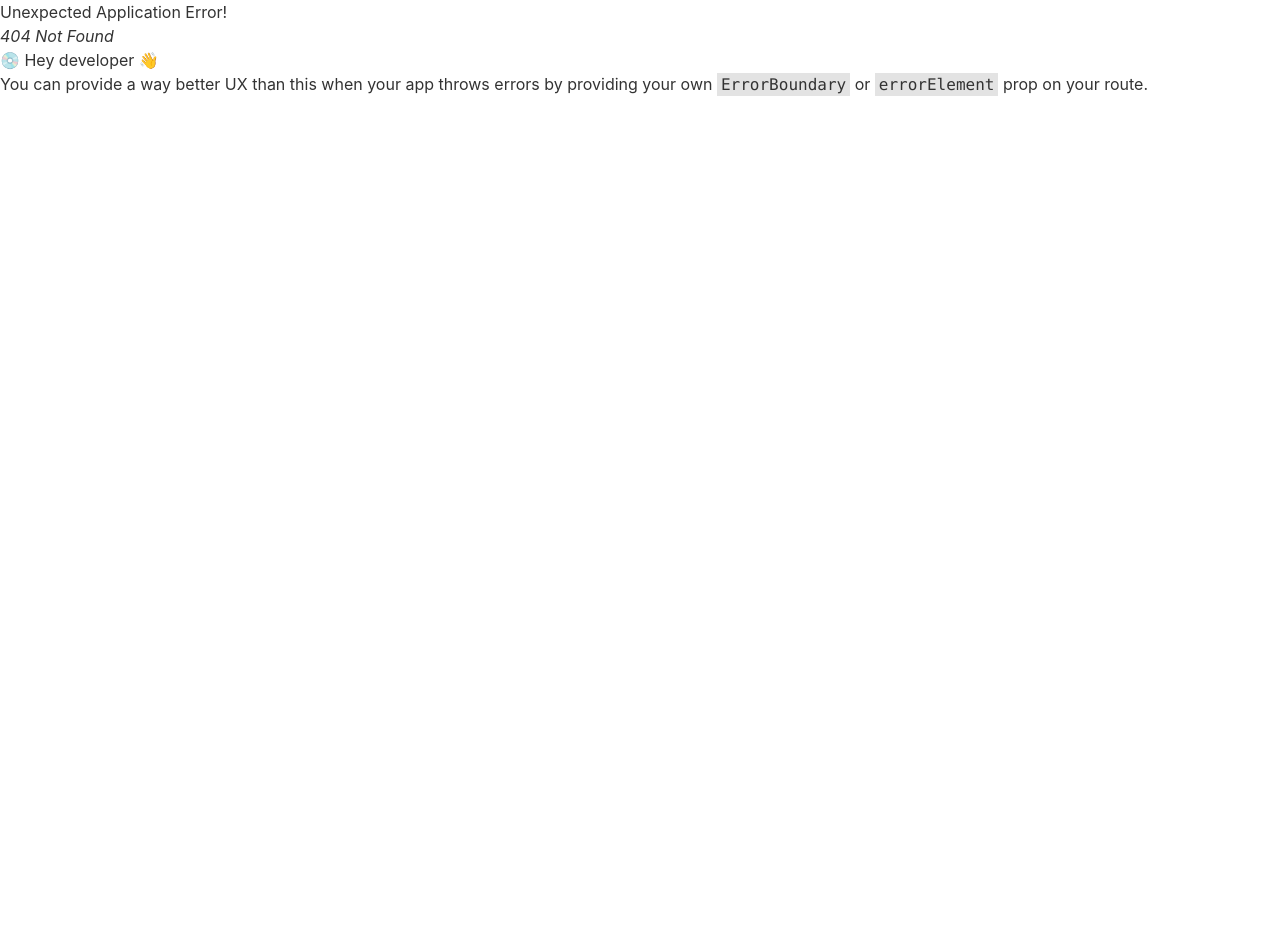
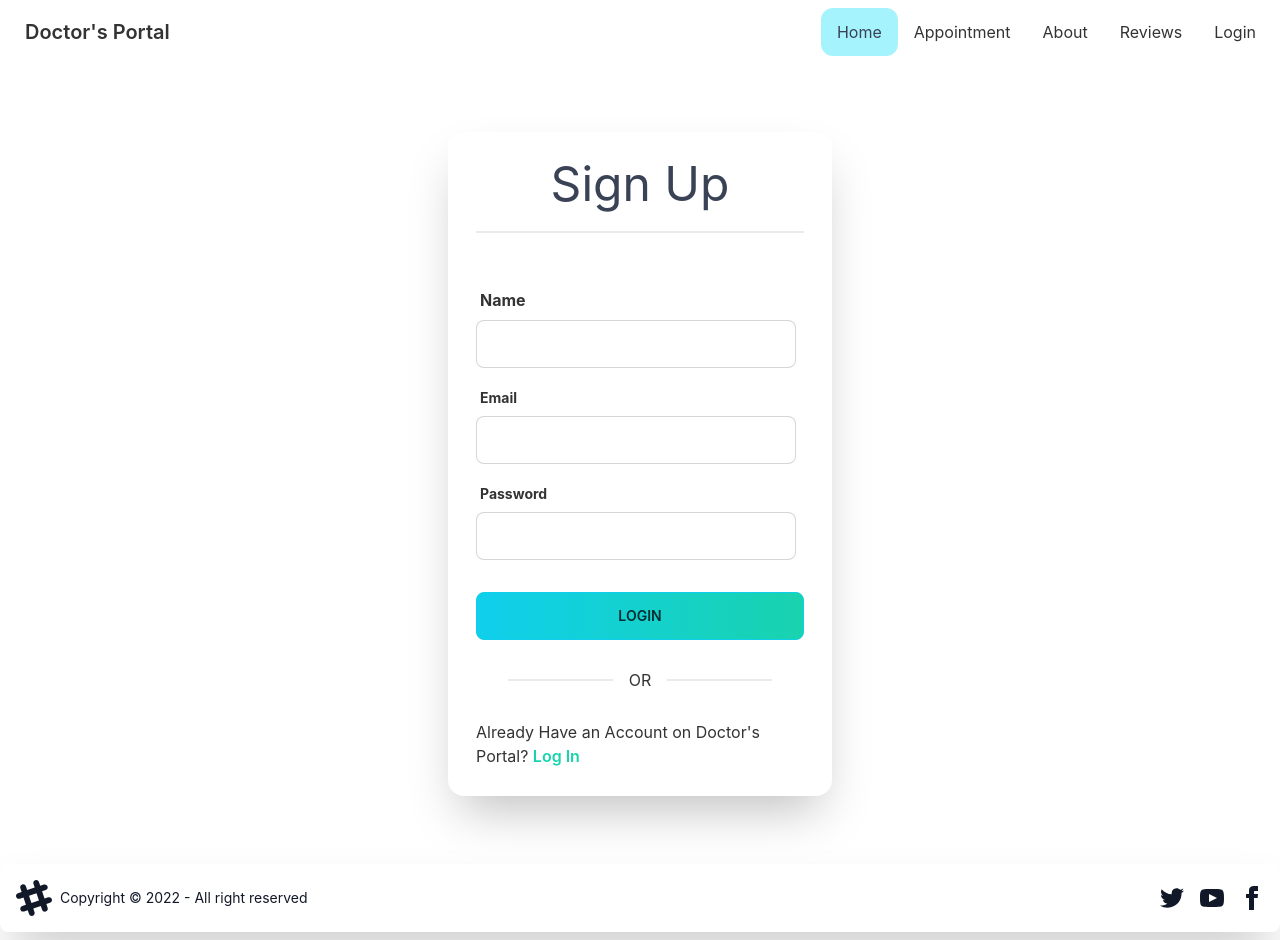
Before and after one commit to Fahmidur-arnob/I_Doctor, a React (Create React App) app: page /signup in a window 1280 px wide. Before the commit this address had no page. Before the commit the page ends 800 px from the top, so only its background shows below. Built offline with nearby package versions, Linux system fonts and the light colour scheme.

Commit message:
Done making signup form and validation part also now trying the auth part

```diff
--- a/src/Pages/Login/Login.js
+++ b/src/Pages/Login/Login.js
@@ -9,7 +9,7 @@ const Login = () => {
     const [data, setData] = useState('');
 
     const handleLogin = data => {
-        console.log(data);
+        console.log("Data is: ", data);//data is an object here;
     }
 
     return (
@@ -21,7 +21,7 @@ const Login = () => {
 
                     <div className="form-control w-full max-w-xs mb-3">
                         <label className="label">
-                            <span className="label-textv font-bold">Email</span>
+                            <span className="label-text font-bold">Email</span>
                         </label>
 
                         <input
@@ -32,11 +32,12 @@ const Login = () => {
                             })}
                         />
                         {errors.email && <p className='text-rose-700 font-semibold'>{errors.email?.message}</p>}
+
                     </div>
 
                     <div className="form-control w-full max-w-xs">
                         <label className="label">
-                            <span className="label-textv font-bold">Password</span>
+                            <span className="label-text font-bold">Password</span>
                         </label>
 
                         <input
@@ -52,6 +53,7 @@ const Login = () => {
                             })}
                         />
                         {errors.password && <p className='text-rose-700 font-semibold'>{errors.password?.message}</p>}
+
                         <label className="label mb-7">
                             <span className="label-text-alt font-semibold">Forgot Password?</span>
                         </label>
--- /dev/null
+++ b/src/Pages/SignUp/SignUp.js
@@ -0,0 +1,87 @@
+import React from 'react';
+import { useForm } from 'react-hook-form';
+import { Link } from 'react-router-dom';
+
+const SignUp = () => {
+    const{ register, handleSubmit, formState: { errors } } = useForm('');
+
+    const handleSignUp = (data) =>{
+        console.log("Sign Up Data: ", data);
+
+    }
+
+    return (
+        <div className='h-[800px] flex justify-center items-center'>
+            <div className='shadow-2xl m-4 p-7 rounded-2xl w-96'>
+                <h1 className='text-5xl text-accent text-center'>Sign Up</h1>
+                <div className="divider mt-4 mb-10"></div>
+                <form onSubmit={handleSubmit(handleSignUp)}>
+
+                    <div className="form-control w-full max-w-xs mb-3">
+                        <label className="label">
+                            <span className="font-bold">Name</span>
+                        </label>
+
+                        <input
+                            type="text"
+                            className="input input-bordered w-full max-w-xs"
+                            {...register("name", {
+                                required: true,
+                            })}
+                        />
+                        {errors.name && <p className='text-amber-800 font-semibold'>{errors.name?.message}</p>}
+                    </div>
+
+                    <div className="form-control w-full max-w-xs mb-3">
+                        <label className="label">
+                            <span className="label-text font-bold">Email</span>
+                        </label>
+
+                        <input
+                            type="email"
+                            className="input input-bordered w-full max-w-xs"
+                            {...register("email", {
+                                required: "Please Provide Your Email",
+                            })}
+                        />
+                        {errors.email && <p className='text-amber-800 font-semibold'>{errors.email?.message}</p>}
+                    </div>
+
+                    <div className="form-control w-full max-w-xs">
+                        <label className="label">
+                            <span className="label-text font-bold">Password</span>
+                        </label>
+
+                        <input
+                            type="password"
+                            className="input input-bordered w-full max-w-xs"
+                            {...register("password", {
+                                required: "Password is REQUIRED",
+                                minLength: {
+                                    value: 6,
+                                    message:"Password Must be 6 Characters or Longer."
+                                },
+                                pattern: {
+                                    value: /(?=.*[A-Z])(?=.*[!@#$&*])(?=.*[0-9])(?=.*[a-z])/,
+                                    message:"Password must be strong.",
+                                }
+                            })}
+                        />
+                        {errors.password && <p className='text-amber-800 font-semibold'>{errors.password?.message}</p>}
+
+                    </div>
+
+                    <input type="submit" value="Login" className='btn btn-primary bg-gradient-to-r from-primary to-secondary w-full mt-8' />
+                </form>
+                <div className="divider m-8">OR</div>
+                <p className='mt-5'>Already Have an Account on Doctor's Portal? <Link to='/login' className='text-secondary font-semibold'>Log In</Link></p>
+
+                {/* <div className="divider">OR</div> */}
+
+                {/* <button type="submit" className='btn btn-primary bg-gradient-to-r from-primary to-secondary w-full'>Continue With Google</button> */}
+            </div>
+        </div>
+    );
+};
+
+export default SignUp;
--- a/src/Routes/Routes/Routes.js
+++ b/src/Routes/Routes/Routes.js
@@ -3,6 +3,7 @@ import Main from "../../Layout/Main";
 import Appointment from "../../Pages/Appointment/Appointment/Appointment";
 import Home from "../../Pages/Home/Home/Home";
 import Login from "../../Pages/Login/Login";
+import SignUp from "../../Pages/SignUp/SignUp";
 
 const router = createBrowserRouter([
     {
@@ -20,6 +21,10 @@ const router = createBrowserRouter([
             {
                 path:'/appointment',
                 element:<Appointment></Appointment>
+            },
+            {
+                path:'/signup',
+                element: <SignUp></SignUp>
             }
         ]
     }
```
Also changed, not shown: src/Firebase/firebase.config.js (renamed from firebase.config.js).
